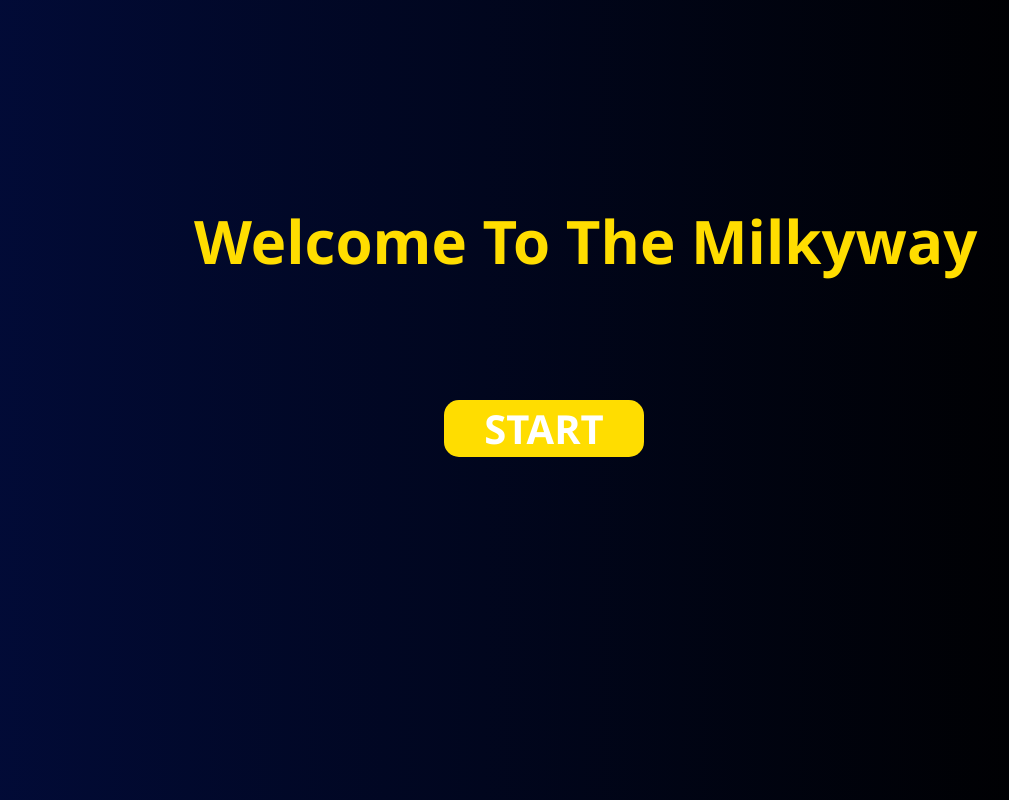
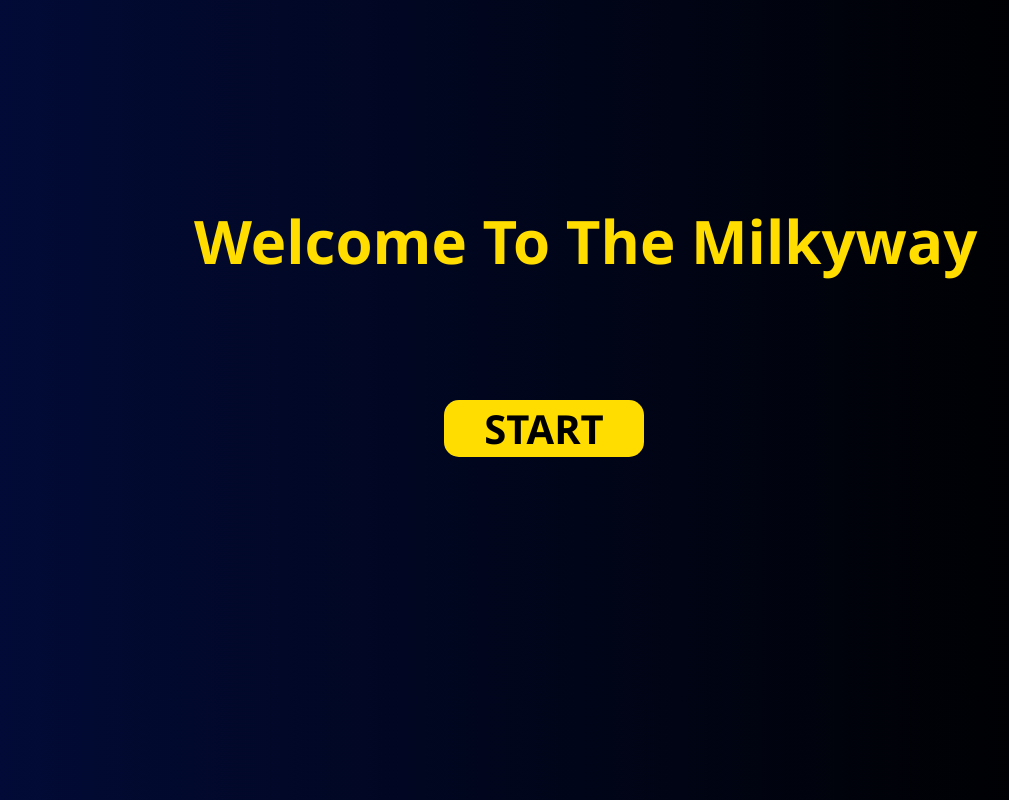
Before and after one commit to fatimaahmed14/Planet-Information-Page, a React (Create React App) app: page / in a window 1280 px wide. Shown: the whole page, without its empty margins (206-1215 px from the left). Built offline with nearby package versions, Linux system fonts and the light colour scheme; data requests are answered from the project's data file; the HTML template or start-up script is replaced by a standard one.

Commit message:
some small changes =>  working on displaying data

```diff
--- a/src/PlanetFactDisplay.js
+++ b/src/PlanetFactDisplay.js
@@ -1,6 +1,7 @@
 import { Link } from "react-router-dom";
 
 function PlanetFactDisplay({ planet }) {
+  console.log(planet);
   return (
     <>
       <div className="fact-page-grid">
--- a/src/Styles.css
+++ b/src/Styles.css
@@ -27,12 +27,16 @@
   background-color: rgb(255, 221, 0);
   border: none;
   border-radius: 15px;
-  color: white;
+}
+
+.start-button a {
+  text-decoration: none;
+  color: rgb(0, 0, 0);
 }
 
 a {
   text-decoration: none;
-  color: white;
+  color: rgb(255, 255, 255);
 }
 
 .start-button:hover {
```
